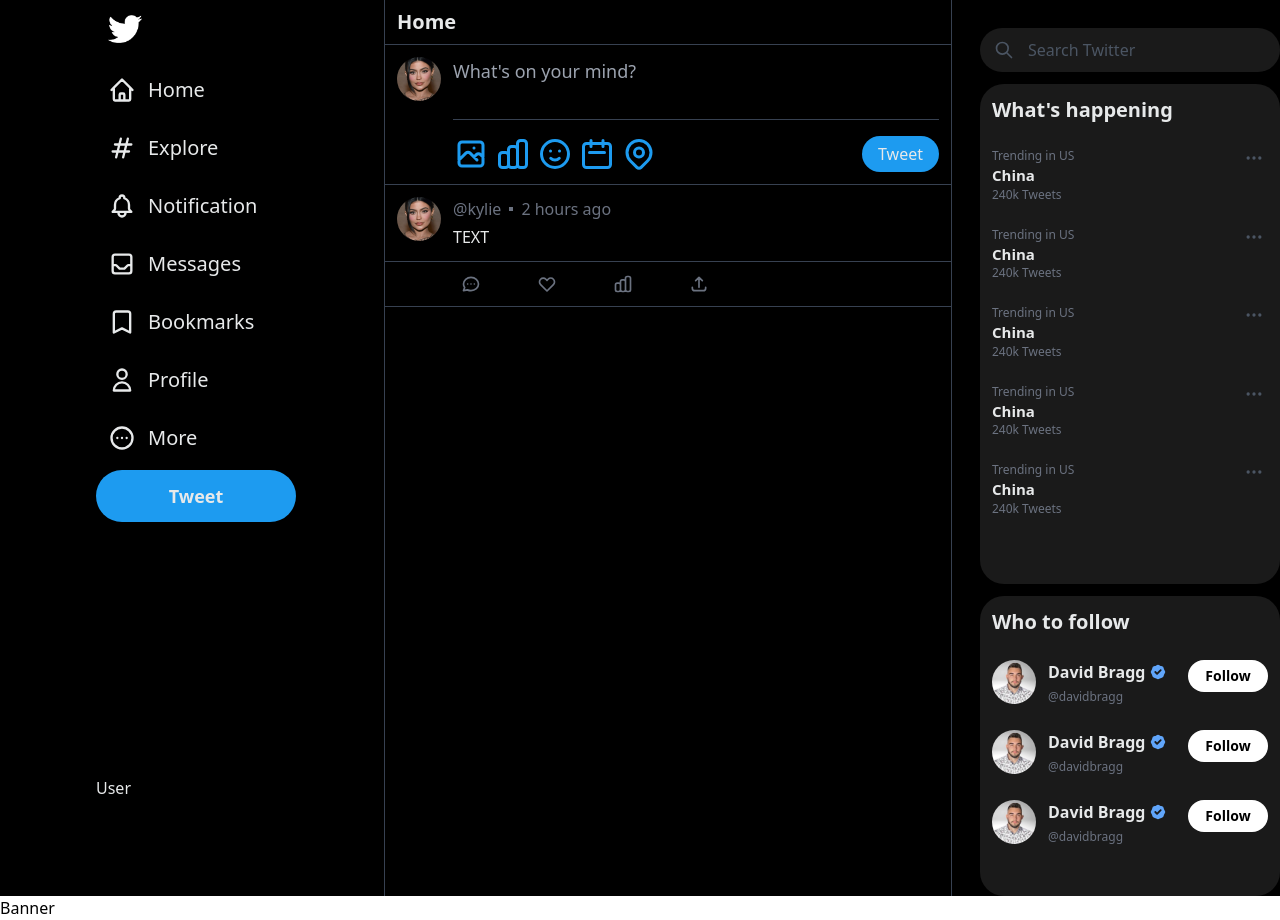
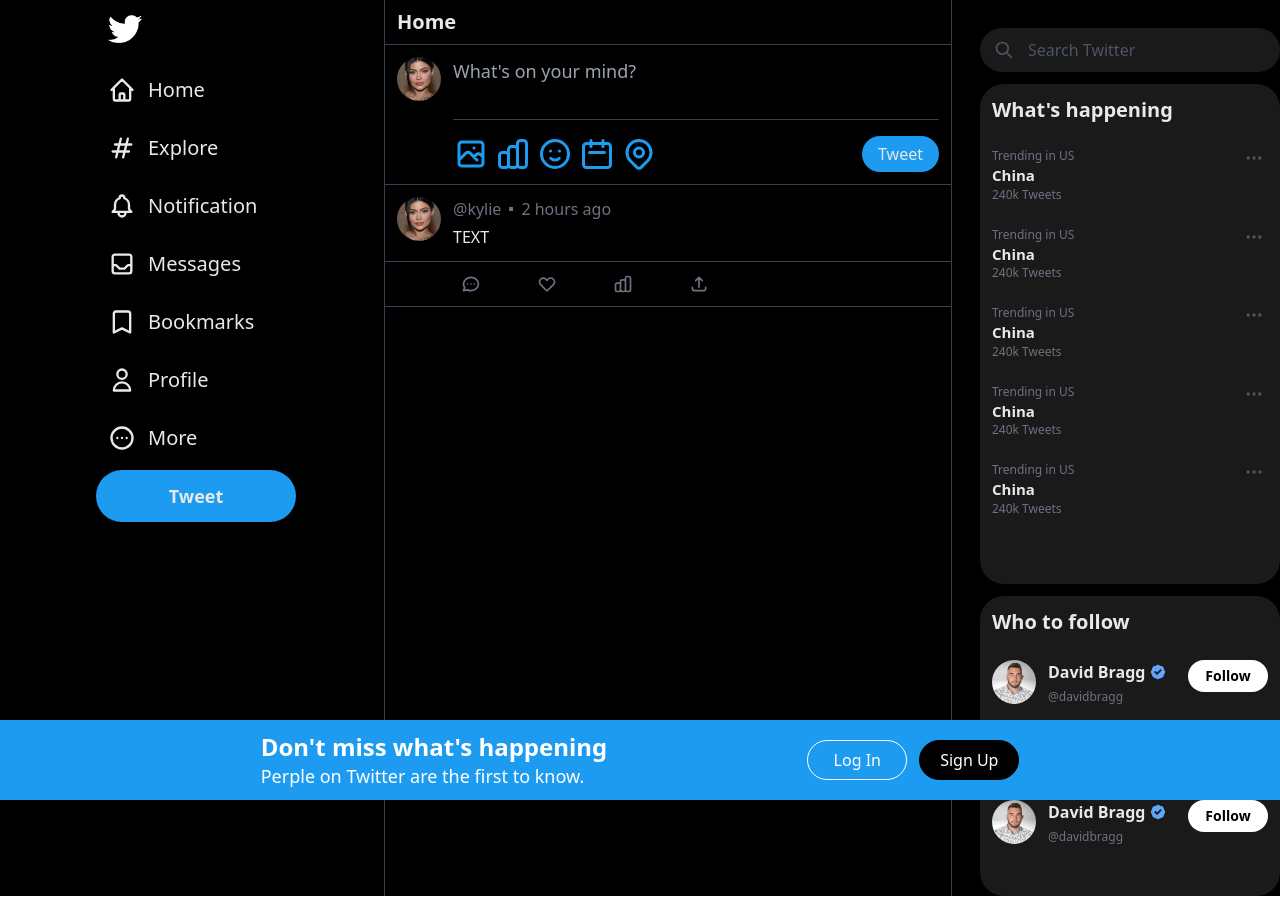
Before and after one commit to lasttruth/twitter-clone, a Next.js app: page / in a window 1280 px wide. After the commit the page ends 896 px from the top, so only its background shows below. Built offline with nearby package versions, Linux system fonts and the light colour scheme.

Commit message:
sighin WiP

```diff
--- a/components/Banner.js
+++ b/components/Banner.js
@@ -1,6 +1,22 @@
-
 export default function Banner() {
   return (
-    <div>Banner</div>
-  )
+    <div className=" flex xl:space-x-[200px] justify-center items-center fixed w-full h-[80px] bg-[#1d9bf0] bottom-0">
+      <div className=" hidden xl:inline text-white">
+        <h1 className="text-2xl font-bold">Don't miss what's happening</h1>
+        <span className="text-[18px] font-normal">
+          Perple on Twitter are the first to know.
+        </span>
+      </div>
+      <div className=" space-x-3">
+        <button
+          className=" bg-transparent border border-white text-white
+        w-[100px] rounded-full h-[40px]"
+        >
+          Log In
+        </button>
+        <button className="bg-black border border-black  text-white
+         w-[100px] rounded-full h-[40px]">Sign Up</button>
+      </div>
+    </div>
+  );
 }
```
